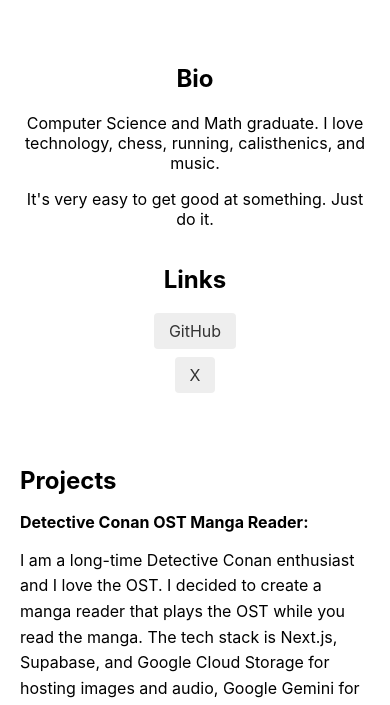
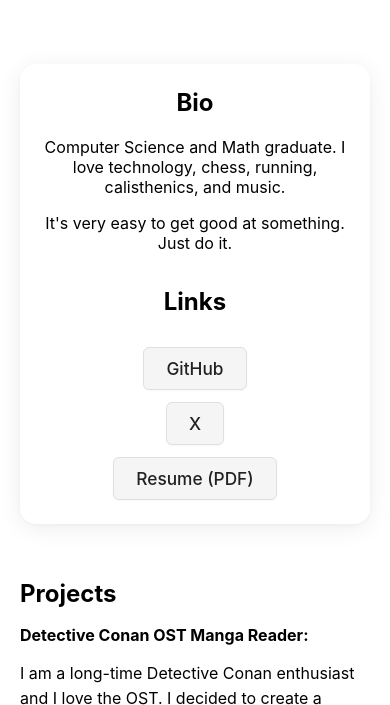
Before and after one commit to el-tahir/el-tahir.github.io, a plain HTML site: page index.html in a window 390 px wide. Shown: the part 88-793 px from the top of the page. Drawn offline with Linux system fonts and the light colour scheme.

Commit message:
polished

```diff
--- a/index.html
+++ b/index.html
@@ -22,6 +22,7 @@
                 <h2>Links</h2>
                 <p><a href="https://github.com/el-tahir/" target="_blank" rel="noopener noreferrer">GitHub</a></p>
                 <p><a href="https://x.com/_eltahir_" target="_blank" rel="noopener noreferrer">X</a></p>
+                <p><a href="https://drive.google.com/file/d/1OW9qEbXCJpiYqVInEadKgogdpR-FyS5m/view?usp=sharing" rel="noopener noreferrer">Resume (PDF)</a></p>
             </div>
         </section>
 
--- a/style.css
+++ b/style.css
@@ -21,48 +21,62 @@ main {
     display: flex;
     justify-content: space-between;
     align-items: flex-start;
-    margin-bottom: 30px;
-    padding-bottom: 20px;
-    /* border-bottom: 1px solid #555; */ /* Removed border */
+    margin-bottom: 40px;
+    padding: 32px 40px;
+    background: #fff;
+    border-radius: 16px;
+    box-shadow: 0 4px 24px 0 rgba(0,0,0,0.07), 0 1.5px 4px 0 rgba(0,0,0,0.03);
+    max-width: 900px;
+    margin-left: auto;
+    margin-right: auto;
 }
 
 #bio {
     flex-basis: 60%;
 }
 
-#bio h2 { /* Added rule for bio heading */
+#bio h2 {
     margin-top: 0;
 }
 
 #connect {
-    flex-basis: 35%;
+    flex-basis: 30%;
     text-align: left;
-    /* padding-left: 20px; */ /* Removed padding */
+    display: flex;
+    flex-direction: column;
+    align-items: flex-start;
+    gap: 12px;
 }
 
 #connect h2 {
-    margin-top: 0; /* Align heading with bio heading */
+    margin-top: 0;
     margin-bottom: 0.8em;
 }
 
 #connect p {
-    margin: 0.5em 0; /* Space between links */
+    margin: 0;
 }
 
 #connect a {
-    display: inline-block; /* Allow padding and background */
-    padding: 8px 15px;
-    background-color: #eee; /* Light grey background */
-    color: #333; /* Darker text for contrast */
+    display: inline-block;
+    padding: 10px 22px;
+    background-color: #f5f5f5;
+    color: #222;
     text-decoration: none;
-    border-radius: 4px;
-    transition: background-color 0.2s ease;
+    border-radius: 6px;
+    font-size: 1.08em;
+    font-weight: 500;
+    box-shadow: 0 1px 2px rgba(0,0,0,0.03);
+    transition: background 0.18s, color 0.18s, box-shadow 0.18s;
+    border: 1px solid #e0e0e0;
 }
 
 #connect a:hover,
 #connect a:focus {
-    background-color: #ddd; /* Slightly darker on hover/focus */
-    color: #000;
+    background-color: #e0e7ff;
+    color: #1a237e;
+    box-shadow: 0 2px 8px rgba(26,35,126,0.08);
+    border-color: #b3b3ff;
 }
 
 #content-sections {
@@ -142,21 +156,19 @@ footer {
 }
 
 /* Responsive adjustments */
-@media (max-width: 600px) {
+@media (max-width: 800px) {
     #about {
-        flex-direction: column; /* Stack bio and photo on smaller screens */
-        align-items: center; /* Center items when stacked */
+        flex-direction: column;
+        align-items: stretch;
+        padding: 24px 10px;
     }
-
-    #bio,
-    #connect { /* Updated from #photo to #connect */
+    #bio, #connect {
         flex-basis: 100%;
         text-align: center;
-        margin-bottom: 20px;
-        padding-left: 0; /* Reset padding for centered mobile view */
+        align-items: center;
     }
-
-    #connect { /* Updated from #photo to #connect */
-        margin-bottom: 0;
+    #connect {
+        align-items: center;
+        margin-top: 18px;
     }
 }
```
